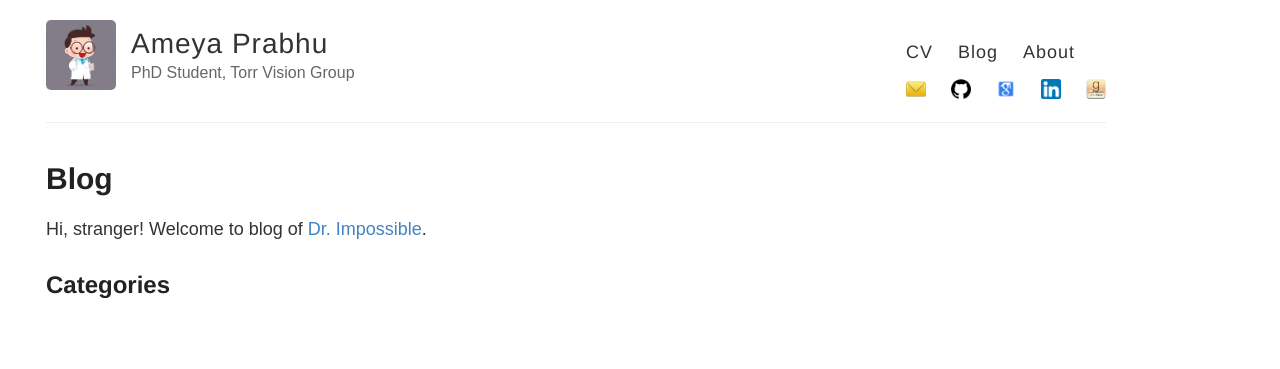
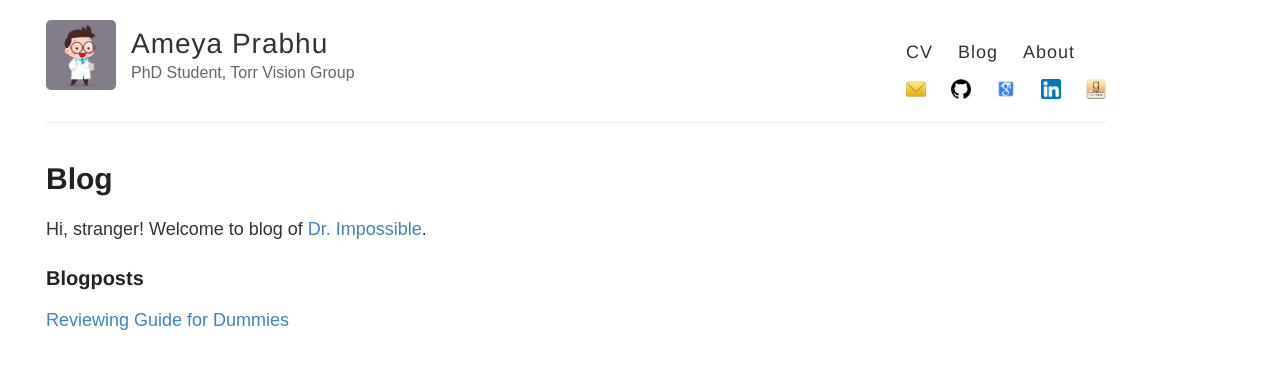
Before and after one commit to drimpossible/drimpossible.github.io, a Jekyll site: the page built from blog/index.md, in a window 1280 px wide. Shown: the top 369 px of the page. Built offline with Jekyll 4.4.1, drawn with Linux system fonts in a browser that asks for light colours; some web fonts are replaced.

```diff
--- a/blog/index.md
+++ b/blog/index.md
@@ -9,7 +9,10 @@
 
 Hi, stranger! Welcome to blog of [Dr. Impossible]({{site.baseurl}}/about).
 
-## Categories
+### Blogposts
+
+[Reviewing Guide for Dummies](/blog/life/reviewing_for_dummies/)
+
 <!--
 [Paper Readings]({{site.baseurl}}/blog/readings)
 
```
Also changed, not shown: about/index.md (+1 -1 lines), 1 other file.
